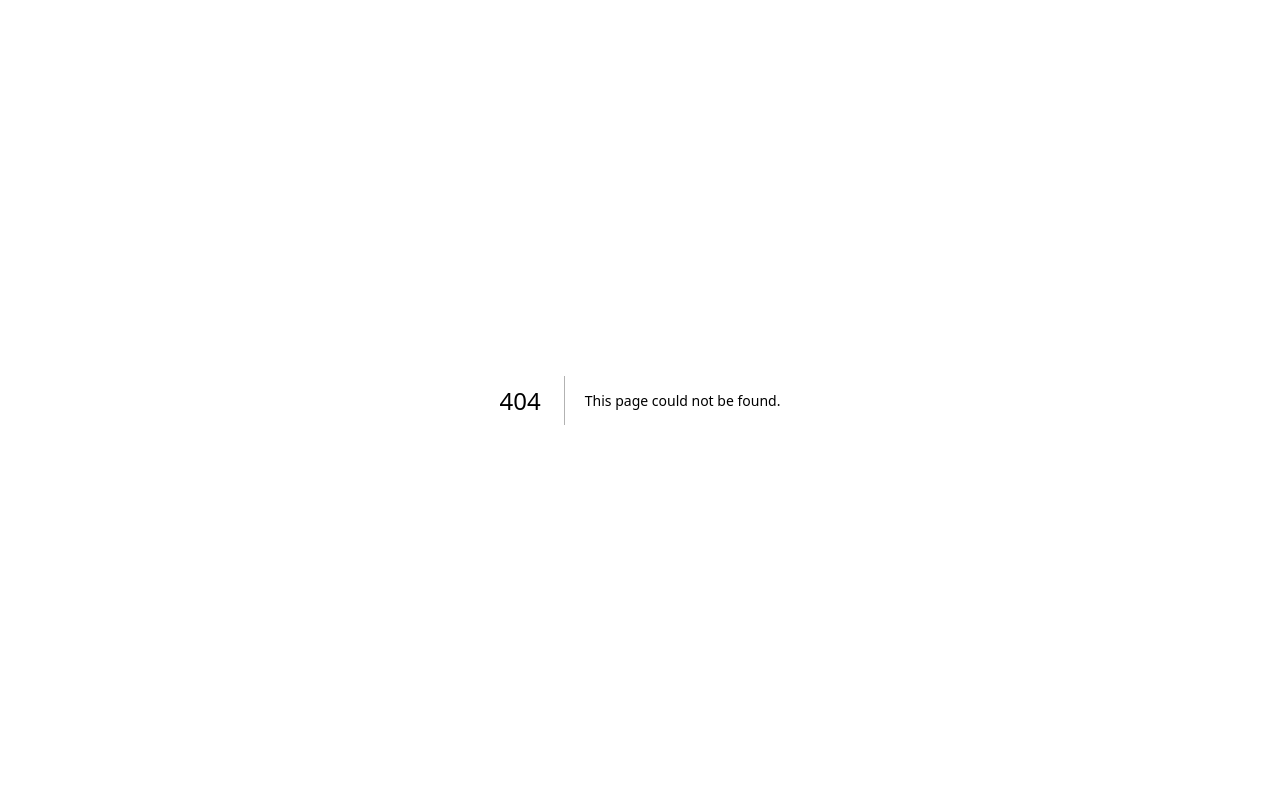
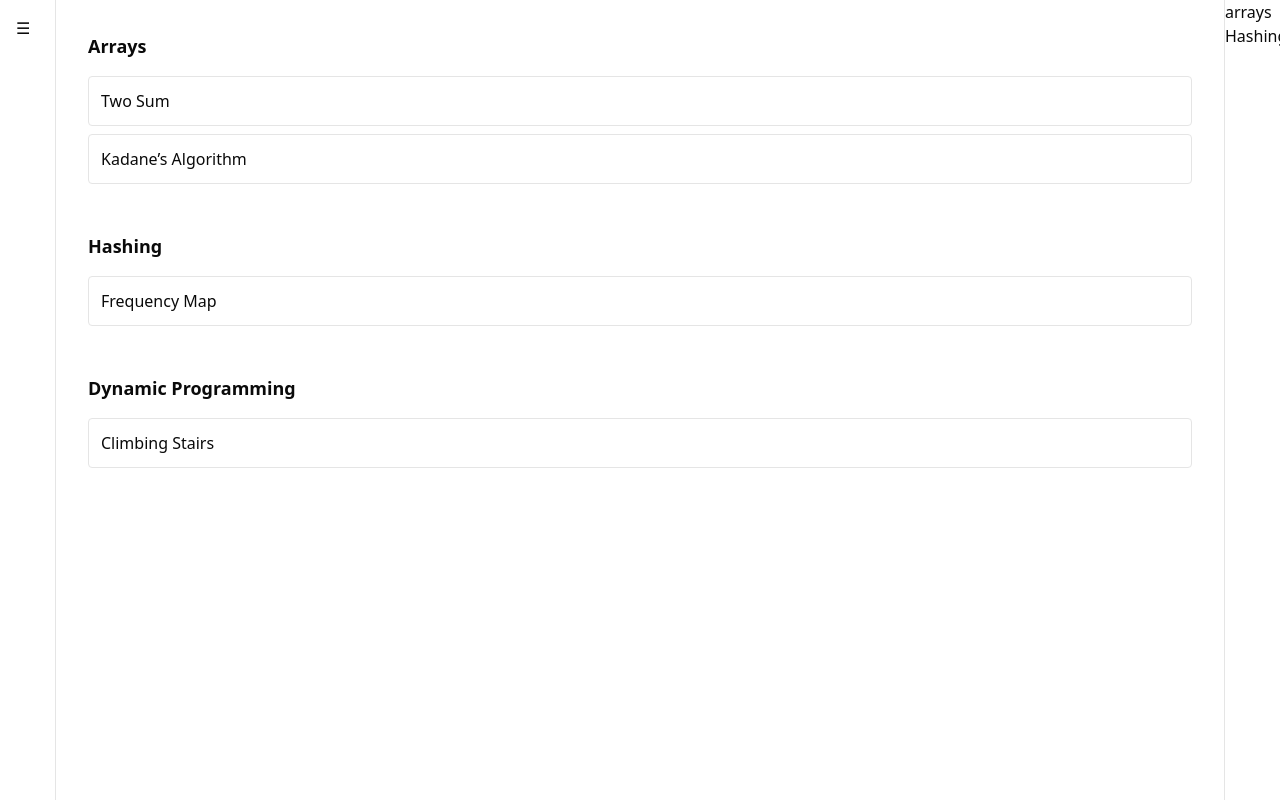
Before and after one commit to vedantlahane/xandar-lab, a Next.js app: page /lab/practice in a window 1280 px wide. Before the commit this address had no page. Built offline with nearby package versions, Linux system fonts and the light colour scheme.

Commit message:
feat: implement Practice module components and layout; add problem data structure and scroll synchronization

```diff
--- /dev/null
+++ b/app/lab/practice/components/PraccticeShell.tsx
@@ -0,0 +1,23 @@
+export default function PracticeShell({
+    left,
+    center,
+    right,
+}:{
+    left: React.ReactNode,
+    center: React.ReactNode,
+    right: React.ReactNode,
+}){
+    return(
+        <>
+        <aside className="w-14 border-r bg-white">
+            {left}
+        </aside>
+        <main className="overflow-y-auto">
+            {center}
+        </main>
+        <aside className="w-14 border-l bg-white">
+            {right}
+        </aside>
+        </>
+    )
+}
--- /dev/null
+++ b/app/lab/practice/components/ProblemCanvas.tsx
@@ -0,0 +1,23 @@
+import { SHEET } from "../data/sheet"
+
+export default function ProblemCanvas(){
+    return(
+        <div
+        id="problem-scroll-container"
+        className="h-full  overflow-y-auto p-8 space-y-12">
+            {SHEET.map((topic)=>(<section key={topic.id}
+            id={topic.id}
+            data-topic
+            className="space-y-4">
+                <h2 className="text-lg font-semibold sticky top-0 bg-white">{topic.title}</h2>
+                <div className="space-y-2">
+                    {topic.problems.map((problem) => (
+                        <div key={problem.id} className="border p-3 rounded cursor-pointer hover:bg-gray-50">
+                            {problem.title}
+                        </div>
+                    ))}
+                </div>
+            </section>))}
+        </div>
+    )
+}
--- /dev/null
+++ b/app/lab/practice/components/TopicSidebar.tsx
@@ -0,0 +1,10 @@
+export default function TopicSidebar(){
+    return(
+        <div>
+
+            <div>arrays</div>
+            <div>Hashing</div>
+
+        </div>
+    )
+}
--- /dev/null
+++ b/app/lab/practice/data/sheet.ts
@@ -0,0 +1,30 @@
+export type Topic = {
+  id: string;
+  title: string;
+  problems: { id: string; title: string }[];
+};
+
+export const SHEET: Topic[] = [
+  {
+    id: "arrays",
+    title: "Arrays",
+    problems: [
+      { id: "two-sum", title: "Two Sum" },
+      { id: "kadane", title: "Kadane’s Algorithm" },
+    ],
+  },
+  {
+    id: "hashing",
+    title: "Hashing",
+    problems: [
+      { id: "freq-map", title: "Frequency Map" },
+    ],
+  },
+  {
+    id: "dp",
+    title: "Dynamic Programming",
+    problems: [
+      { id: "climb", title: "Climbing Stairs" },
+    ],
+  },
+];
--- /dev/null
+++ b/app/lab/practice/hooks/useScrollSync.ts
@@ -0,0 +1,20 @@
+import { Inter } from "next/font/google";
+import { useEffect,useState } from "react";
+
+export function useScrollSync(){
+    const [activeTopic, setActiveTopic] = useState<string | null>(null);
+
+    useEffect(() =>{
+        const container = document.getElementById("problem-scroll-container");
+
+        if(!container) return;
+
+        const sections = Array.from(container.querySelectorAll<HTMLElement>("section[data-topic]"));
+
+        const observer = new IntersectionObserver(
+            (entries) => {
+                entries.forEach
+            }
+        )
+    })
+}
--- /dev/null
+++ b/app/lab/practice/layout.tsx
@@ -0,0 +1,9 @@
+export default function PracticeLayout({
+    children,
+}:{
+    children: React.ReactNode
+}){
+    return(
+        <div className="h-screen grid grid-cols-[auto_1fr_auto]">{children}</div>
+    )
+}
--- /dev/null
+++ b/app/lab/practice/page.tsx
@@ -0,0 +1,15 @@
+import PracticeLayout from "./layout";
+import TopicSidebar from "./components/TopicSidebar";
+import ProblemCanvas from "./components/ProblemCanvas";
+import PracticeShell from "./components/PraccticeShell";
+
+
+export default function PracticePage(){
+    return(
+        <PracticeShell
+        left={<div className="p-4">☰</div>}
+        center = {<ProblemCanvas />}
+        right = {<TopicSidebar />}
+        />
+    )
+}
```
Also changed, not shown: 1 other file (tests, documents, lock files or other folders).
